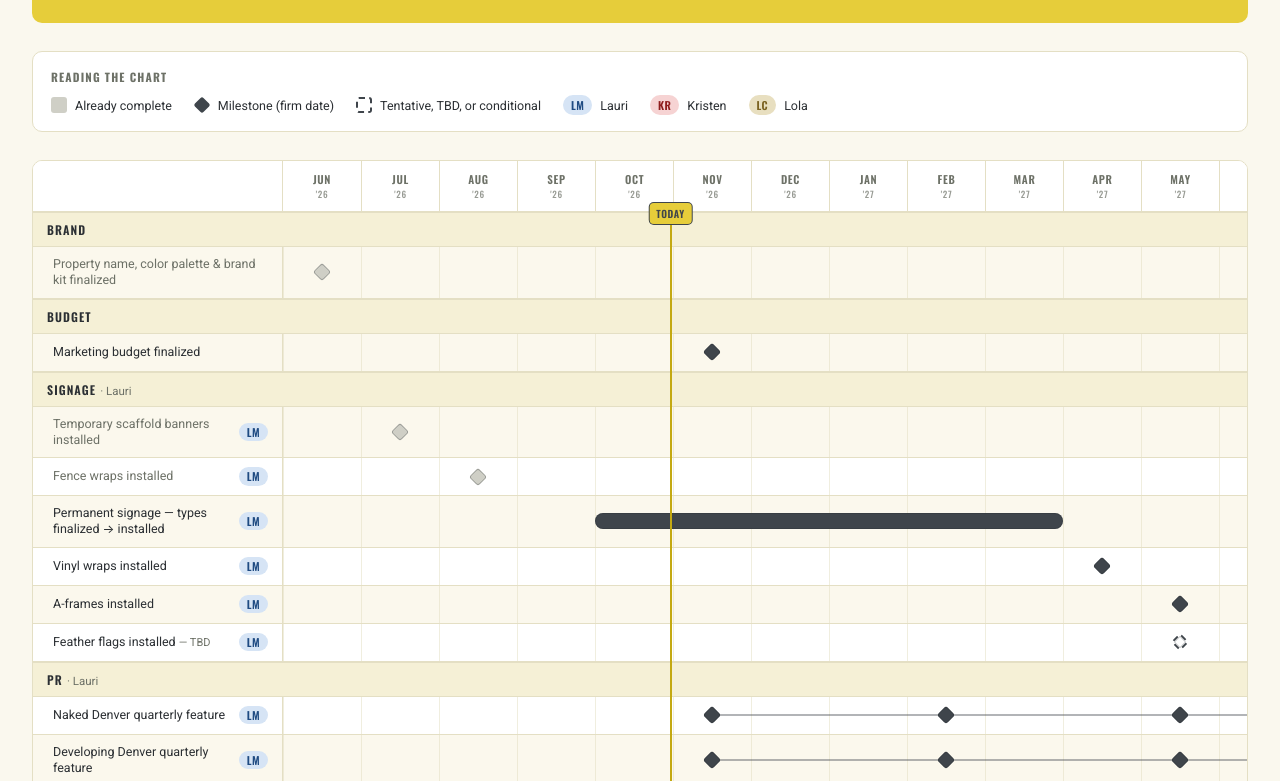
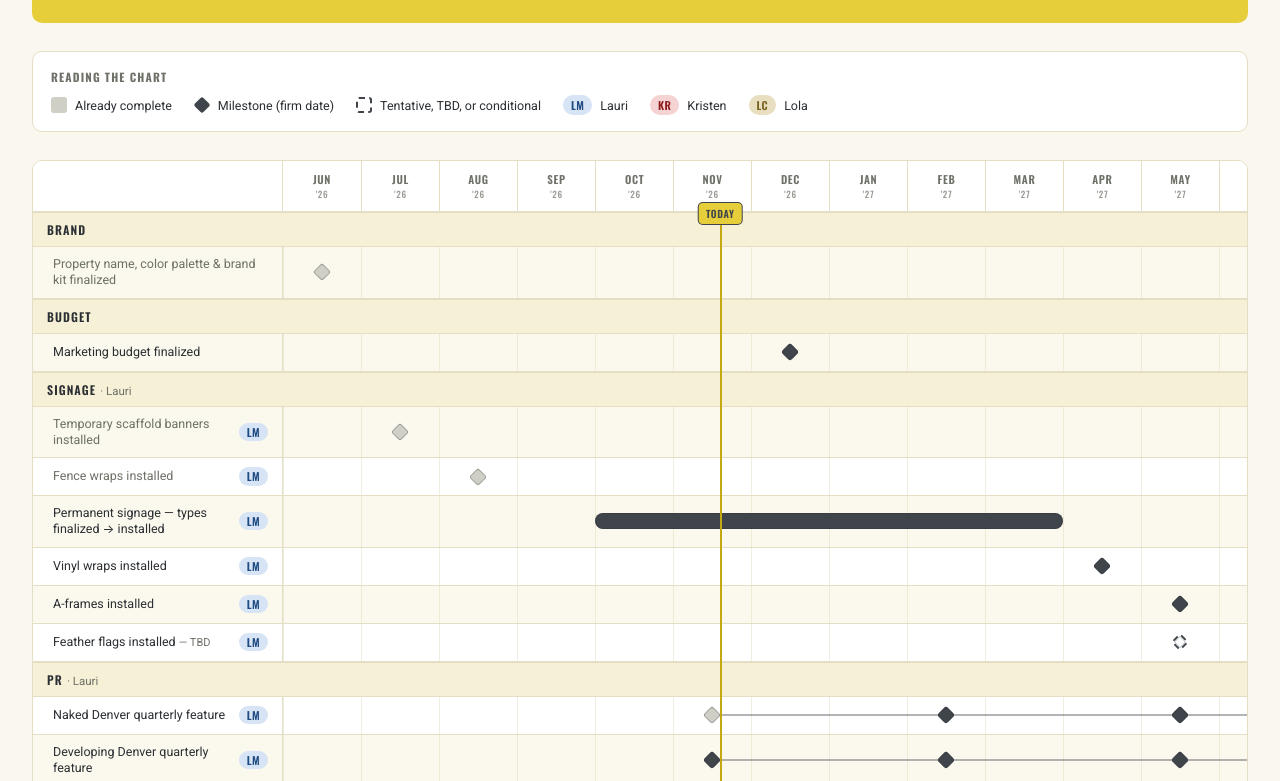
Before and after one commit to lauri-delwest/rise-marketing-plan, a plain HTML site: page index.html in a window 1280 px wide. Shown: the part 165-946 px from the top of the page. Drawn offline with nearby package versions, Linux system fonts and the light colour scheme.

Commit message:
Update index.html
11-19-26

```diff
--- a/index.html
+++ b/index.html
@@ -363,7 +363,7 @@
       <p class="tagline">&ldquo;Room to rise.&rdquo; &mdash; pre-leasing marketing plan, June 2026&ndash;Aug 2027</p>
     </div>
     <div class="meta">
-      Last updated Nov 6, 2026
+      Last updated Nov 19, 2026
     </div>
   </header>
 
@@ -404,7 +404,7 @@ const DATA = [
     {name:"Property name, color palette &amp; brand kit finalized", type:"milestone", at:0, status:"done"},
   ]},
   {cat:"Budget", owner:null, tasks:[
-    {name:"Marketing budget finalized", type:"milestone", at:5, status:"scheduled"},
+    {name:"Marketing budget finalized", type:"milestone", at:6, status:"scheduled"},
   ]},
   {cat:"Signage", owner:"lm", tasks:[
     {name:"Temporary scaffold banners installed", type:"milestone", at:1, status:"done"},
@@ -415,13 +415,14 @@ const DATA = [
     {name:"Feather flags installed", type:"milestone", at:11, status:"tbd", sub:"TBD"},
   ]},
   {cat:"PR", owner:"lm", tasks:[
-    {name:"Naked Denver quarterly feature", type:"recurring", ats:[5,8,11,14], status:"scheduled"},
+    {name:"Naked Denver quarterly feature", type:"recurring", ats:[5,8,11,14], doneAts:[5], status:"scheduled"},
     {name:"Developing Denver quarterly feature", type:"recurring", ats:[5,8,11,14], status:"scheduled"},
     {name:"Local news outreach begins &amp; continues", type:"bar", from:7, to:14, open:true, status:"scheduled"},
   ]},
   {cat:"Social Media", owner:"kr", tasks:[
     {name:"Instagram + Facebook pages &amp; content calendar created", type:"milestone", at:6, status:"scheduled"},
     {name:"Weekly IG/FB posting begins &amp; continues", type:"bar", from:7, to:14, open:true, status:"scheduled"},
+    {name:"Content creator program begins &amp; continues", type:"bar", from:8, to:14, open:true, status:"scheduled"},
   ]},
   {cat:"Website", owner:"lm", tasks:[
     {name:"URL purchased", type:"milestone", at:0, status:"done"},
@@ -440,10 +441,10 @@ const DATA = [
   ]},
   {cat:"Media", owner:null, ownerLabel:"Lauri &amp; Kristen", tasks:[
     {name:"Floor plan images &mdash; B/W with measurements &amp; 2D", type:"milestone", at:4, status:"done", owner:"lm"},
-    {name:"Amenity space renderings", type:"milestone", at:5, status:"scheduled", owner:"lm"},
+    {name:"Amenity space renderings", type:"milestone", at:6, status:"scheduled", owner:"lm"},
     {name:"Sitemap created", type:"milestone", at:6, status:"scheduled", owner:"lm"},
-    {name:"Unit type photos live everywhere online", type:"bar", from:5, to:6, status:"scheduled", owner:"kr"},
-    {name:"Unit type 3D tours live everywhere online", type:"bar", from:5, to:6, status:"scheduled", owner:"kr"},
+    {name:"Unit type photos live everywhere online", type:"milestone", at:6, status:"scheduled", owner:"kr"},
+    {name:"Unit type 3D tours live everywhere online", type:"milestone", at:6, status:"scheduled", owner:"kr"},
     {name:"Amenity space photography", type:"milestone", at:10, status:"scheduled", owner:"kr"},
     {name:"Lifestyle photo &amp; video live everywhere online", type:"milestone", at:10, status:"scheduled", owner:"lm"},
     {name:"Mural artist spotlight video &amp; pictures", type:"bar", from:7, to:8, status:"scheduled", owner:"lm"},
@@ -459,14 +460,13 @@ const DATA = [
   {cat:"Retail Spaces &amp; Murals", owner:"kr", tasks:[
     {name:"Ice cream &amp; coffee brand &mdash; name, palette &amp; logo finalized", type:"milestone", at:6, status:"scheduled"},
     {name:"Montessori school marketing support", type:"bar", from:9, to:14, status:"tbd", sub:"TBD", owner:"lm"},
-    {name:"Mural artist secured", type:"milestone", at:5, status:"scheduled"},
+    {name:"Mural artist secured", type:"milestone", at:5, status:"done"},
     {name:"Mural designs finalized", type:"milestone", at:7, status:"scheduled"},
     {name:"Mural installation", type:"bar", from:8, to:9, status:"scheduled"},
   ]},
-  {cat:"Technology", owner:null, ownerLabel:"Lauri &amp; Lola", tasks:[
+  {cat:"Technology", owner:"lm", tasks:[
     {name:"EliseAI &mdash; contract signed", type:"milestone", at:4, status:"done", owner:"lm"},
-    {name:"EliseAI &mdash; onboarding &rarr; live", type:"bar", from:5, to:7, status:"scheduled", owner:"lm"},
-    {name:"Resman &mdash; onboarding &rarr; live", type:"bar", from:5, to:7, status:"tentative", sub:"go-live marked “?” in draft", owner:"lc"},
+    {name:"EliseAI &mdash; onboarding &rarr; live", type:"bar", from:6, to:6, status:"scheduled", owner:"lm"},
   ]},
   {cat:"Locators", owner:null, tasks:[
     {name:"SmartCity &amp; AptAmigo (if needed)", type:"milestone", at:10, status:"tbd", sub:"if needed"},
@@ -538,7 +538,7 @@ DATA.forEach(group=>{
       lane.appendChild(line);
       t.ats.forEach(a=>{
         const d = document.createElement('div');
-        d.className = 'diamond';
+        d.className = 'diamond' + (t.doneAts && t.doneAts.includes(a) ? ' done' : '');
         d.style.left = ((a+0.5)/15*100) + '%';
         lane.appendChild(d);
       });
@@ -550,7 +550,7 @@ DATA.forEach(group=>{
 });
 
 // Today marker. To move the line, change TODAY (month 0 = January).
-const TODAY = new Date(2026, 9, 31); // Oct 31, 2026
+const TODAY = new Date(2026, 10, 19); // Nov 19, 2026
 const daysInMonth = new Date(TODAY.getFullYear(), TODAY.getMonth()+1, 0).getDate();
 // column 0 = Jun 2026
 const todayColIndex = (TODAY.getFullYear()-2026)*12 + TODAY.getMonth() - 5 + (TODAY.getDate()-1)/daysInMonth;
```
